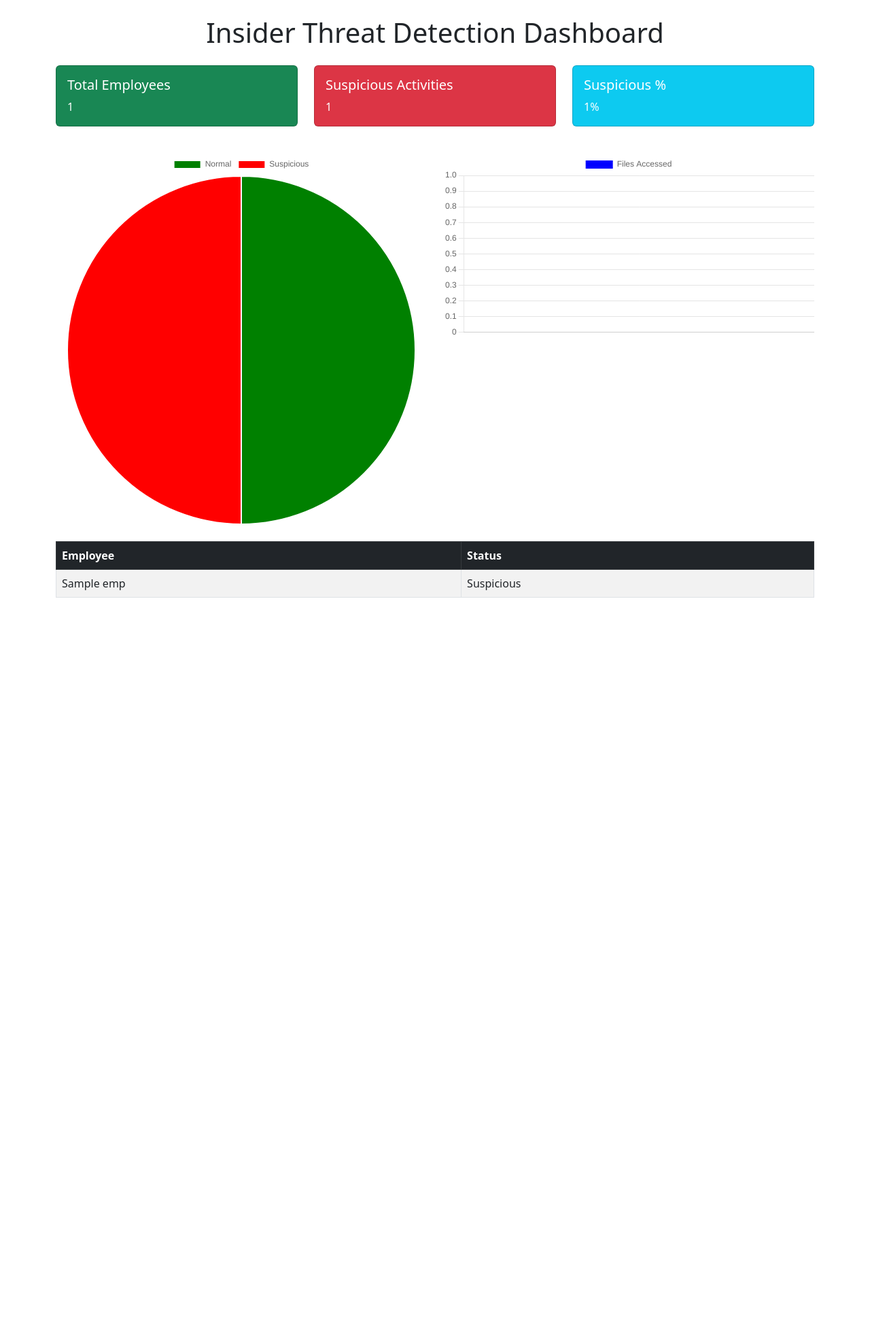
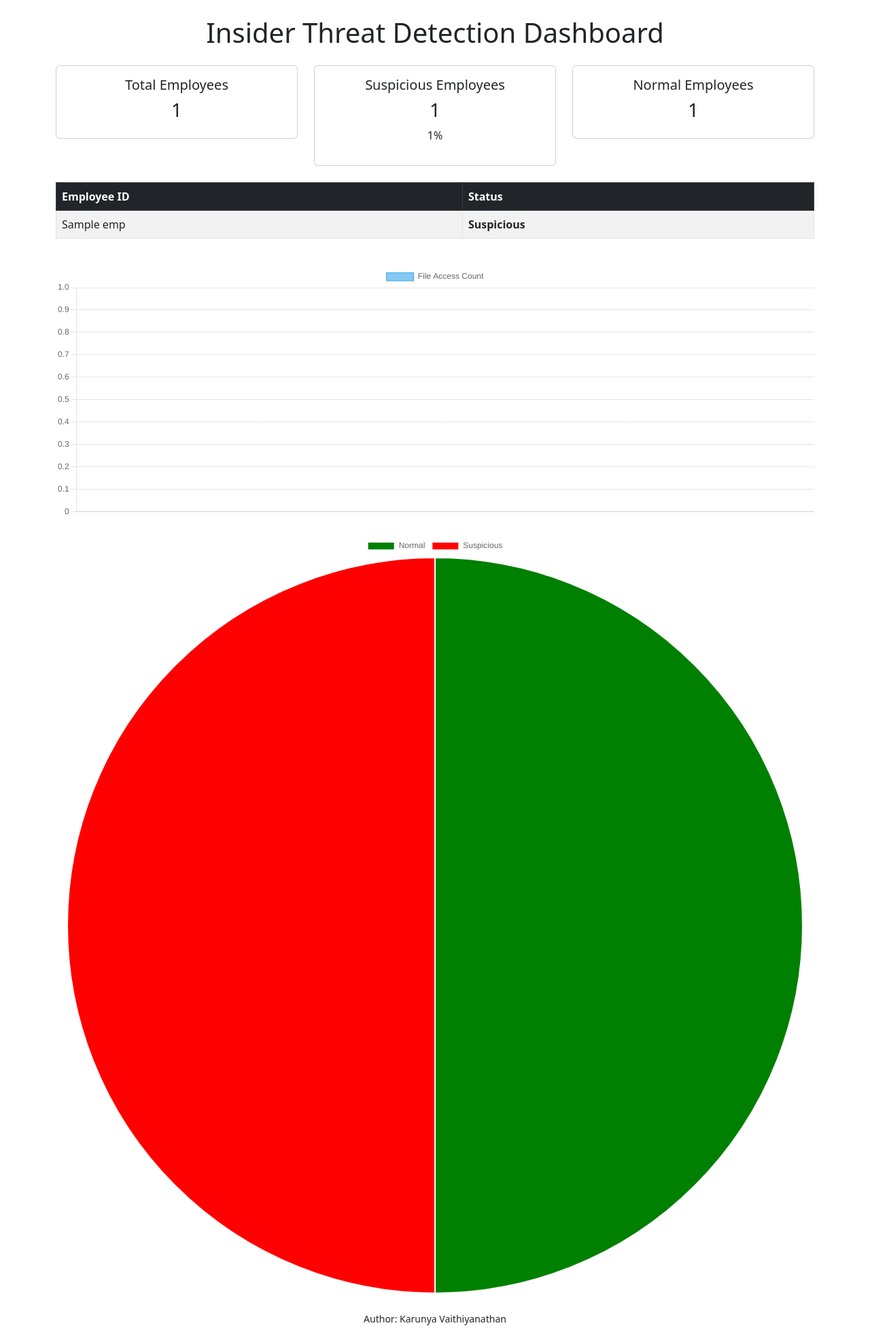
Before and after one commit to Karunya123-v/insider-threat-detection, a Flask app: template templates/dashboard.html in a window 1280 px wide. Shown: the whole page at 68% size. Before the commit the page ends 879 px from the top, so only its background shows below. Run offline with Flask 3, Linux system fonts and the light colour scheme; the template is opened without the code that fills it: most values are stand-ins (such as "Sample title", 1, 10 or a date in 2020).

Commit message:
Update dashboard.html

```diff
--- a/templates/dashboard.html
+++ b/templates/dashboard.html
@@ -1,102 +1,111 @@
 <!DOCTYPE html>
 <html>
 <head>
-  <title>Insider Threat Detection Dashboard</title>
+  <title>Insider Threat Dashboard</title>
   <link rel="stylesheet" href="https://cdn.jsdelivr.net/npm/bootstrap@5.3.0/dist/css/bootstrap.min.css">
   <script src="https://cdn.jsdelivr.net/npm/chart.js"></script>
+  <style>
+    .suspicious { color: red; font-weight: bold; }
+    .normal { color: green; font-weight: bold; }
+    .table-wrapper { max-height: 400px; overflow-y: auto; }
+  </style>
 </head>
 <body>
 <div class="container mt-4">
-  <h1 class="text-center">Insider Threat Detection Dashboard</h1>
 
-  <!-- Summary Cards -->
-  <div class="row mt-4">
+  <h1 class="text-center mb-4">Insider Threat Detection Dashboard</h1>
+
+  <!-- Summary cards -->
+  <div class="row mb-4">
     <div class="col-md-4">
-      <div class="card text-white bg-success mb-3">
-        <div class="card-body">
-          <h5 class="card-title">Total Employees</h5>
-          <p class="card-text">{{ total_employees }}</p>
-        </div>
+      <div class="card text-center p-3">
+        <h5>Total Employees</h5>
+        <h3>{{ total_employees }}</h3>
       </div>
     </div>
     <div class="col-md-4">
-      <div class="card text-white bg-danger mb-3">
-        <div class="card-body">
-          <h5 class="card-title">Suspicious Activities</h5>
-          <p class="card-text">{{ suspicious_count }}</p>
-        </div>
+      <div class="card text-center p-3">
+        <h5>Suspicious Employees</h5>
+        <h3>{{ suspicious_count }}</h3>
+        <p>{{ suspicious_percent }}%</p>
       </div>
     </div>
     <div class="col-md-4">
-      <div class="card text-white bg-info mb-3">
-        <div class="card-body">
-          <h5 class="card-title">Suspicious %</h5>
-          <p class="card-text">{{ suspicious_percent }}%</p>
-        </div>
+      <div class="card text-center p-3">
+        <h5>Normal Employees</h5>
+        <h3>{{ normal_count }}</h3>
       </div>
     </div>
   </div>
 
-  <!-- Charts -->
-  <div class="row mt-4">
-    <div class="col-md-6">
-      <canvas id="pieChart"></canvas>
-    </div>
-    <div class="col-md-6">
-      <canvas id="barChart"></canvas>
-    </div>
-  </div>
-
-  <!-- Employee Table -->
-  <div class="row mt-4">
-    <div class="col">
-      <table class="table table-bordered table-striped">
+  <!-- Table -->
+  <div class="table-wrapper mb-4">
+    <table class="table table-striped table-bordered">
       <thead class="table-dark">
         <tr>
-            <th>Employee</th>
+          <th>Employee ID</th>
           <th>Status</th>
         </tr>
       </thead>
       <tbody>
         {% for emp, status in results %}
-          <tr style="color: {% if status=='Suspicious' %}red{% else %}green{% endif %}">
+        <tr>
           <td>{{ emp }}</td>
-            <td>{{ status }}</td>
+          <td class="{{ 'suspicious' if status=='Suspicious' else 'normal' }}">{{ status }}</td>
         </tr>
         {% endfor %}
       </tbody>
     </table>
   </div>
-  </div>
+
+  <!-- Bar Chart -->
+  <canvas id="barChart" height="100"></canvas>
+
+  <!-- Pie Chart -->
+  <canvas id="pieChart" height="100" class="mt-4"></canvas>
+
+  <!-- Footer -->
+  <footer class="text-center mt-4 mb-2">
+    <small>Author: Karunya Vaithiyanathan</small>
+  </footer>
+
 </div>
 
 <script>
-  // Pie chart
-  const pieData = {
+  // Bar chart: Top 50 employees by File Access
+  const barCtx = document.getElementById('barChart').getContext('2d');
+  const barChart = new Chart(barCtx, {
+    type: 'bar',
+    data: {
+      labels: {{ employee_ids|tojson }},
+      datasets: [{
+        label: 'File Access Count',
+        data: {{ files_accessed|tojson }},
+        backgroundColor: 'rgba(54, 162, 235, 0.6)',
+        borderColor: 'rgba(54, 162, 235, 1)',
+        borderWidth: 1
+      }]
+    },
+    options: {
+      responsive: true,
+      scales: { y: { beginAtZero: true } }
+    }
+  });
+
+  // Pie chart: Normal vs Suspicious
+  const pieCtx = document.getElementById('pieChart').getContext('2d');
+  const pieChart = new Chart(pieCtx, {
+    type: 'pie',
+    data: {
       labels: ['Normal', 'Suspicious'],
       datasets: [{
         data: [{{ normal_count }}, {{ suspicious_count }}],
         backgroundColor: ['green', 'red']
       }]
-  };
-  new Chart(document.getElementById('pieChart'), {
-    type: 'pie',
-    data: pieData
-  });
-
-  // Bar chart
-  const barData = {
-    labels: {{ employee_ids }},
-    datasets: [{
-      label: 'Files Accessed',
-      data: {{ files_accessed }},
-      backgroundColor: 'blue'
-    }]
-  };
-  new Chart(document.getElementById('barChart'), {
-    type: 'bar',
-    data: barData
+    },
+    options: { responsive: true }
   });
 </script>
+
 </body>
 </html>
```
Lines whose indentation alone changed are shown as unchanged.
